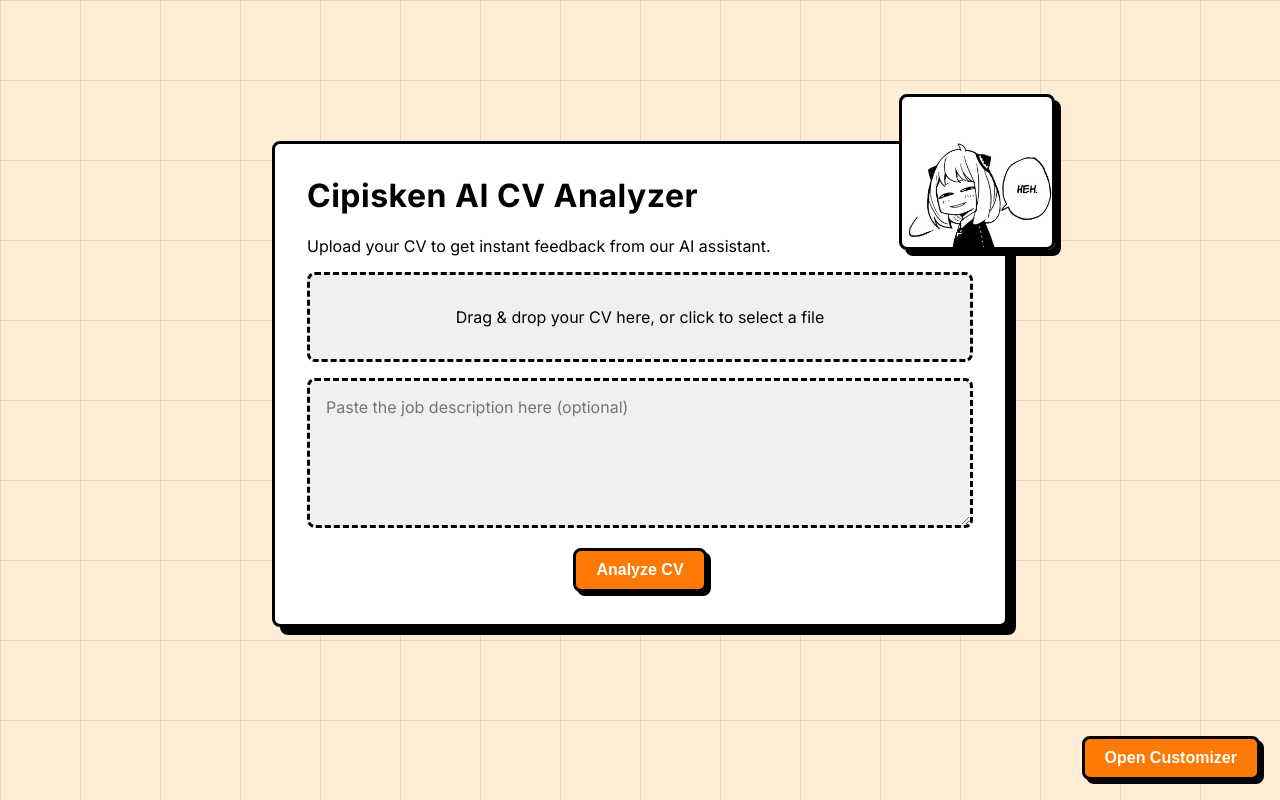
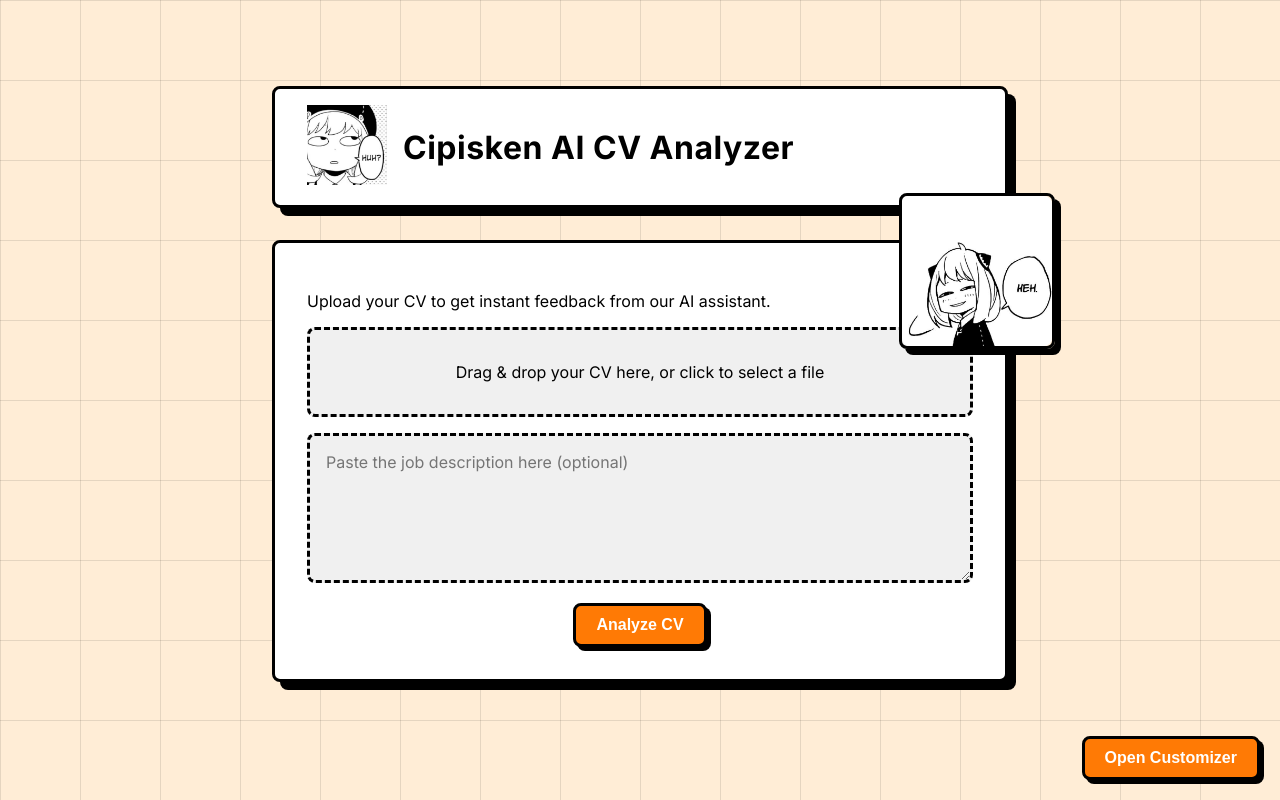
Before and after one commit to ygoncloud/neo-cipisken, a Next.js app: page / in a window 1280 px wide. Built offline with nearby package versions, Linux system fonts and the light colour scheme.

Commit message:
feat: add logo and navbar

```diff
--- a/src/app/globals.css
+++ b/src/app/globals.css
@@ -392,3 +392,29 @@ code {
   font-size: 1rem;
   color: black;
 }
+.main-header {
+  display: flex;
+  align-items: center;
+  padding: 1rem 2rem;
+  background-color: white;
+  border: 3px solid black;
+  border-radius: var(--border-radius);
+  box-shadow: 8px 8px 0px black;
+  margin-bottom: 2rem;
+}
+
+.website-logo-container {
+  z-index: 10;
+}
+
+.website-logo {
+  width: 80px;
+  height: 80px;
+  object-fit: cover;
+}
+
+.main-header h1 {
+  margin-left: 1rem;
+  margin-top: 0;
+  margin-bottom: 0;
+}
--- a/src/app/page.tsx
+++ b/src/app/page.tsx
@@ -151,6 +151,18 @@ export default function Home() {
 
   return (
     <div className="App" style={appStyle}>
+      <header className="main-header">
+        <div className="website-logo-container">
+          <Image
+            src="/logo.jpeg"
+            alt="Website Logo"
+            width={80}
+            height={80}
+            className="website-logo"
+          />
+        </div>
+        <h1>Cipisken AI CV Analyzer</h1>
+      </header>
       <div className="container">
         <div
           className="card-corner-image"
@@ -164,7 +176,6 @@ export default function Home() {
           />
         </div>
 
-        <h1>Cipisken AI CV Analyzer</h1>
         <p>Upload your CV to get instant feedback from our AI assistant.</p>
 
         <FileUpload
```
Also changed, not shown: public/logo.jpeg (added).
